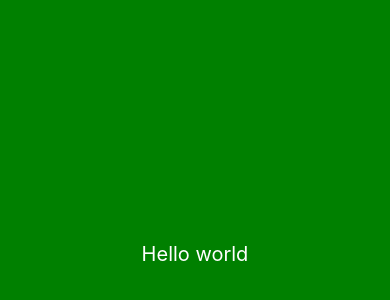
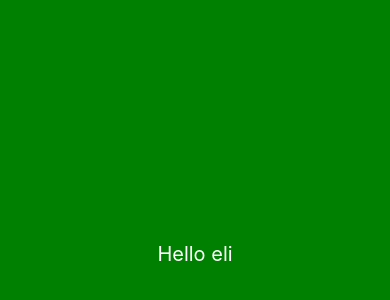
Before and after one commit to Miriani92/user-profile, a React Native app: screen / in a window 390 px wide. Shown: the part 168-468 px from the top of the page. Built offline with nearby package versions, Linux system fonts and the light colour scheme.

Commit message:
added app container

```diff
--- a/package.json
+++ b/package.json
@@ -12,6 +12,7 @@
         "build-storybook": "build-storybook"
     },
     "dependencies": {
+        "@react-native-community/netinfo": "^9.3.7",
         "eslint-plugin-prettier": "^4.2.1",
         "react": "18.2.0",
         "react-native": "0.71.3"
--- a/src/App.tsx
+++ b/src/App.tsx
@@ -1,10 +1,13 @@
 import React from 'react';
-import {View, Text, StyleSheet} from 'react-native';
+import {Text, StyleSheet, View} from 'react-native';
+import {AppContainer} from './components';
 export const App = () => {
     return (
-        <View style={styles.wrapper}>
-            <Text style={styles.text}>Hello world</Text>
-        </View>
+        <AppContainer>
+            <View style={styles.wrapper}>
+                <Text style={styles.text}>Hello eli</Text>
+            </View>
+        </AppContainer>
     );
 };
 
--- /dev/null
+++ b/src/components/index.tsx
@@ -0,0 +1 @@
+export {default as AppContainer} from './leyout/AppContainer';
--- /dev/null
+++ b/src/components/leyout/AppContainer.tsx
@@ -0,0 +1,26 @@
+import React from 'react';
+import {View, Platform, StyleSheet, StatusBar} from 'react-native';
+
+const AppContainer = ({children}: any) => {
+    return (
+        <View style={styles.container}>
+            {Platform.OS === 'android' ? (
+                <StatusBar
+                    barStyle={'light-content'}
+                    backgroundColor={'#383838'}
+                />
+            ) : (
+                <StatusBar barStyle={'light-content'} />
+            )}
+            {children}
+        </View>
+    );
+};
+
+export default AppContainer;
+
+const styles = StyleSheet.create({
+    container: {
+        flex: 1,
+    },
+});
--- a/tsconfig.json
+++ b/tsconfig.json
@@ -1,3 +1,6 @@
 {
-  "extends": "@tsconfig/react-native/tsconfig.json"
+    "extends": "@tsconfig/react-native/tsconfig.json",
+    "compilerOptions": {
+        "baseUrl": "./src"
+    }
 }
```
Also changed, not shown: src/components/leyout/NetworkStatus.tsx (added, +8 -0 lines), 1 other file (tests, documents, lock files or other folders).
